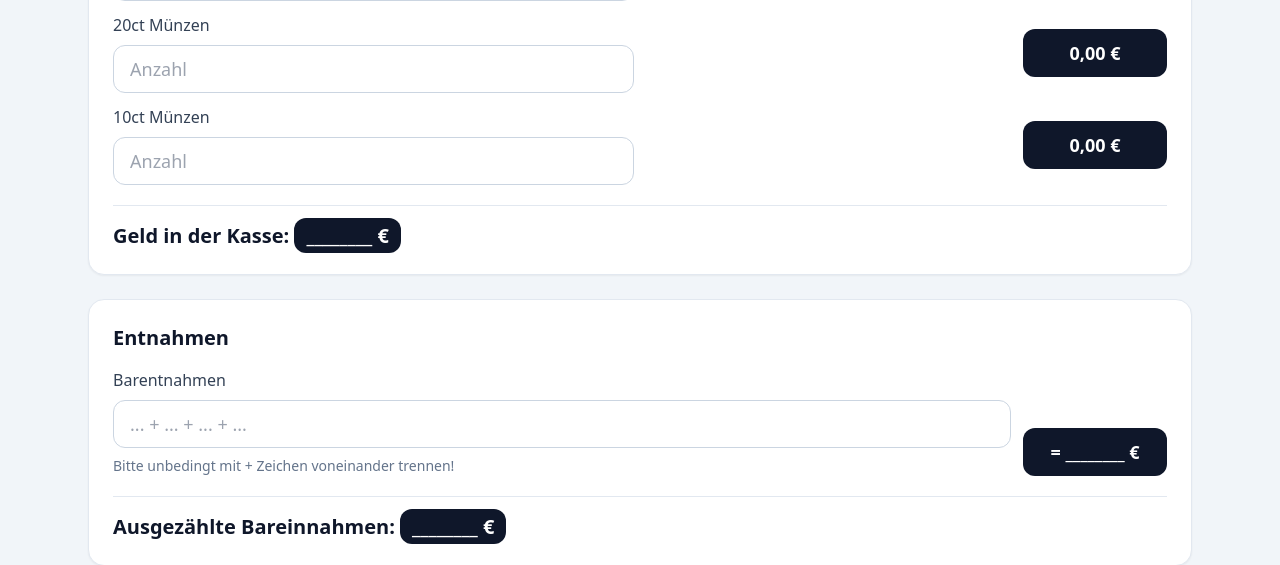
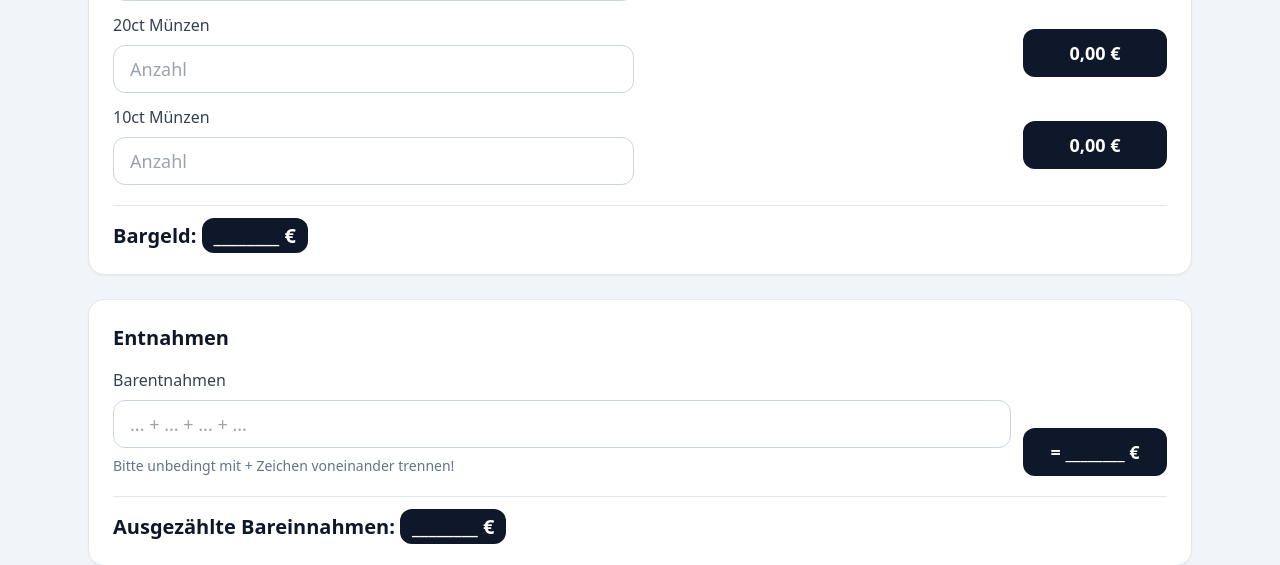
Before and after one commit to moritzwilksch/LokalCashUp, a FastAPI app: page / in a window 1280 px wide. Shown: the part 1030-1595 px from the top of the page. Run offline with FastAPI, Linux system fonts and the light colour scheme; some libraries are stand-ins or nearby versions.

Commit message:
wording: bargeld

```diff
--- a/templates/input_form.html
+++ b/templates/input_form.html
@@ -53,7 +53,7 @@
             </div>
 
             <div class="mt-5 border-t border-slate-200 pt-4">
-                <p class="text-xl font-semibold">Geld in der Kasse: <span class="rounded-xl bg-slate-900 px-3 py-1 text-white">{{ form.outputs.geld_in_kasse }}</span></p>
+                <p class="text-xl font-semibold">Bargeld: <span class="rounded-xl bg-slate-900 px-3 py-1 text-white">{{ form.outputs.geld_in_kasse }}</span></p>
             </div>
         </section>
 
```
